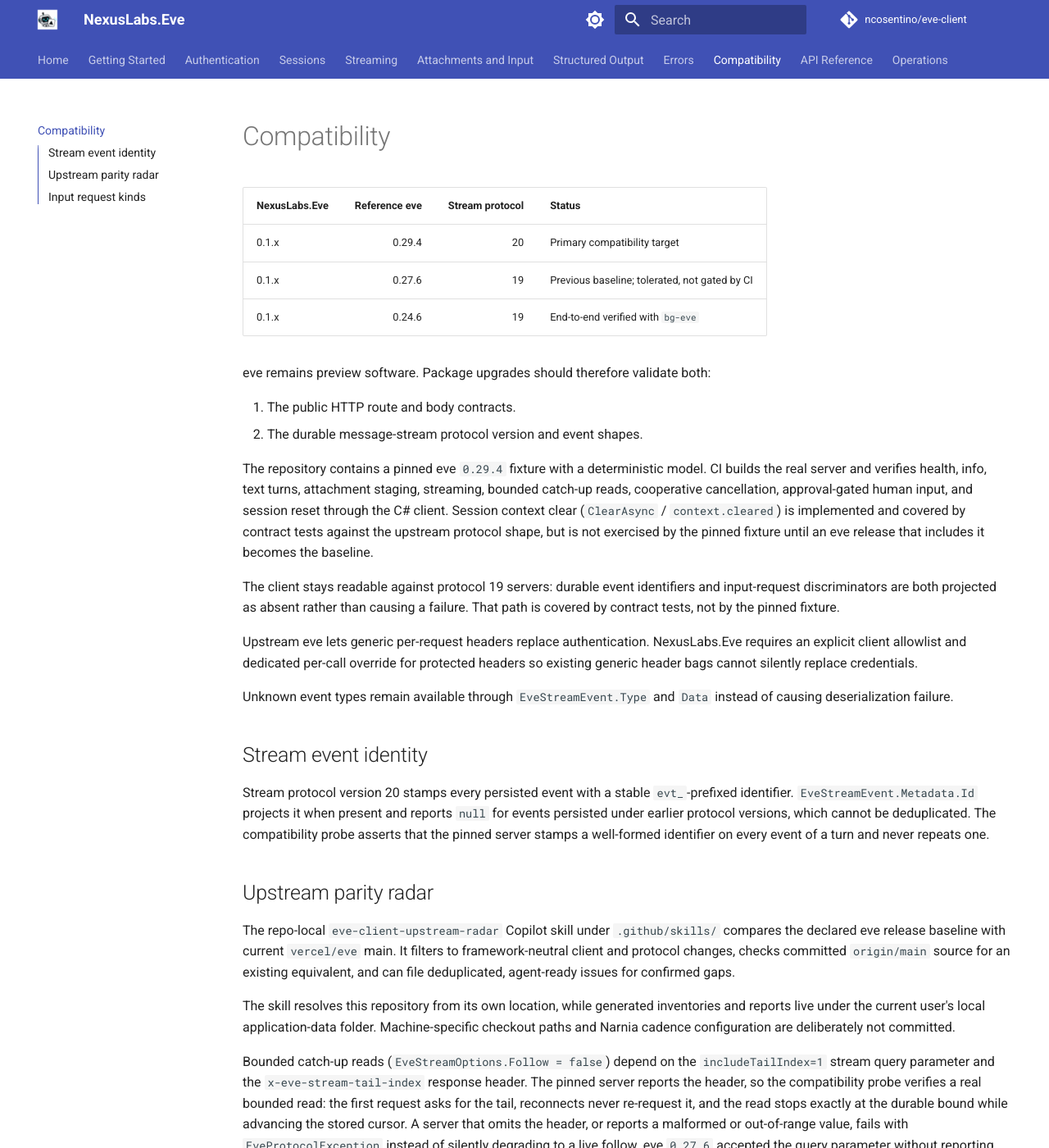
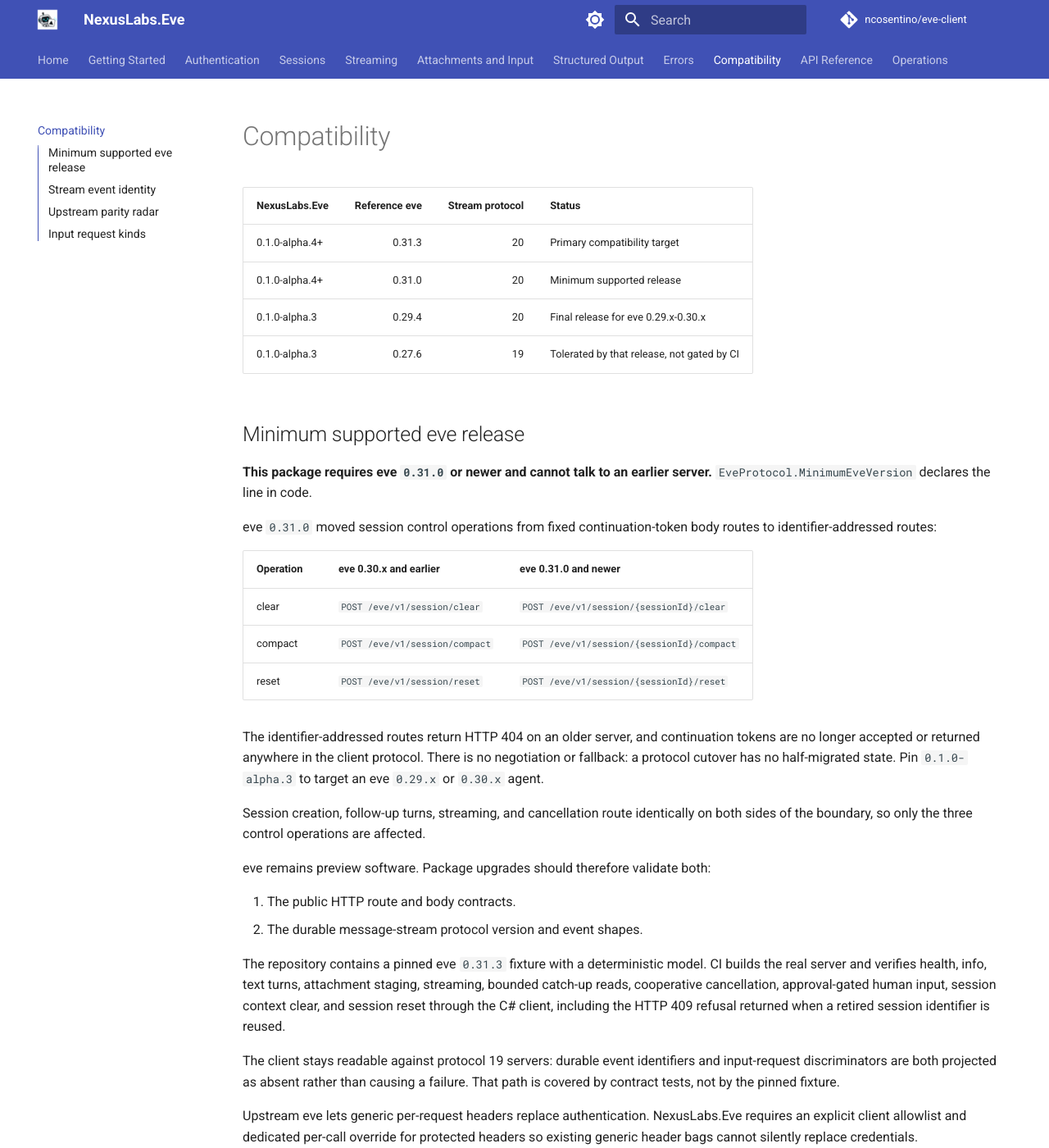
Before and after one commit to ncosentino/eve-client, an MkDocs documentation site: the page built from docs/compatibility.md, in a window 1280 px wide and 1400 px high. Shown: the whole window at 82% size. Built offline with MkDocs 1.6.1 and Material for MkDocs 9.7.7, drawn with Linux system fonts in a browser that asks for light colours; comment, search, counter and statistics services are not loaded.

Commit message:
docs: declare eve 0.31.0 as the minimum supported release
Adds EveProtocol.MinimumEveVersion so the supported floor is visible in code,
and corrects README, AGENTS.md, docs/index.md, and docs/compatibility.md, which
all still named the superseded 0.29.4 baseline. The compatibility page now
states the route-level break and that no negotiation or fallback exists.

Co-authored-by: Copilot <223556219+Copilot@users.noreply.github.com>
Copilot-Session: 6f397bc8-d45e-4945-a1f7-eb8d8d91a4fc

```diff
--- a/docs/compatibility.md
+++ b/docs/compatibility.md
@@ -6,22 +6,44 @@ description: Understand supported eve versions, stream protocol compatibility, a
 
 | NexusLabs.Eve | Reference eve | Stream protocol | Status |
 |---|---:|---:|---|
-| 0.1.x | 0.29.4 | 20 | Primary compatibility target |
-| 0.1.x | 0.27.6 | 19 | Previous baseline; tolerated, not gated by CI |
-| 0.1.x | 0.24.6 | 19 | End-to-end verified with `bg-eve` |
+| 0.1.0-alpha.4+ | 0.31.3 | 20 | Primary compatibility target |
+| 0.1.0-alpha.4+ | 0.31.0 | 20 | Minimum supported release |
+| 0.1.0-alpha.3 | 0.29.4 | 20 | Final release for eve 0.29.x-0.30.x |
+| 0.1.0-alpha.3 | 0.27.6 | 19 | Tolerated by that release, not gated by CI |
+
+## Minimum supported eve release
+
+**This package requires eve `0.31.0` or newer and cannot talk to an earlier server.**
+`EveProtocol.MinimumEveVersion` declares the line in code.
+
+eve `0.31.0` moved session control operations from fixed continuation-token body routes to
+identifier-addressed routes:
+
+| Operation | eve 0.30.x and earlier | eve 0.31.0 and newer |
+|---|---|---|
+| clear | `POST /eve/v1/session/clear` | `POST /eve/v1/session/{sessionId}/clear` |
+| compact | `POST /eve/v1/session/compact` | `POST /eve/v1/session/{sessionId}/compact` |
+| reset | `POST /eve/v1/session/reset` | `POST /eve/v1/session/{sessionId}/reset` |
+
+The identifier-addressed routes return HTTP 404 on an older server, and continuation tokens are
+no longer accepted or returned anywhere in the client protocol. There is no negotiation or
+fallback: a protocol cutover has no half-migrated state. Pin `0.1.0-alpha.3` to target an eve
+`0.29.x` or `0.30.x` agent.
+
+Session creation, follow-up turns, streaming, and cancellation route identically on both sides
+of the boundary, so only the three control operations are affected.
 
 eve remains preview software. Package upgrades should therefore validate both:
 
 1. The public HTTP route and body contracts.
 2. The durable message-stream protocol version and event shapes.
 
-The repository contains a pinned eve `0.29.4` fixture with a deterministic
+The repository contains a pinned eve `0.31.3` fixture with a deterministic
 model. CI builds the real server and verifies health, info, text turns,
 attachment staging, streaming, bounded catch-up reads, cooperative cancellation,
-approval-gated human input, and session reset through the C# client. Session
-context clear (`ClearAsync` / `context.cleared`) is implemented and covered by
-contract tests against the upstream protocol shape, but is not exercised by the
-pinned fixture until an eve release that includes it becomes the baseline.
+approval-gated human input, session context clear, and session reset through the
+C# client, including the HTTP 409 refusal returned when a retired session
+identifier is reused.
 
 The client stays readable against protocol 19 servers: durable event
 identifiers and input-request discriminators are both projected as absent
```
Also changed, not shown: AGENTS.md (+3 -1 lines), CHANGELOG.md (+2 -0 lines), README.md (+10 -10 lines), docs/index.md (+4 -3 lines), 1 other file.
